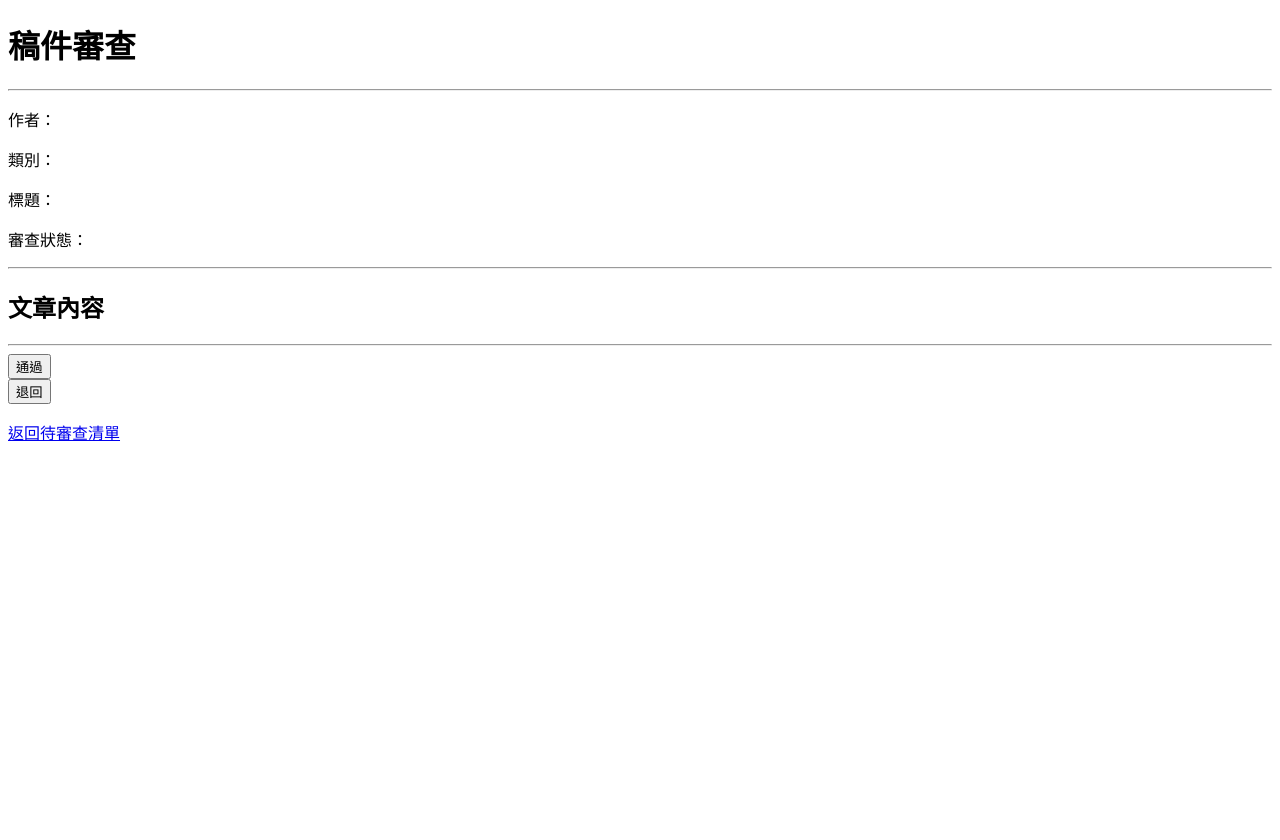
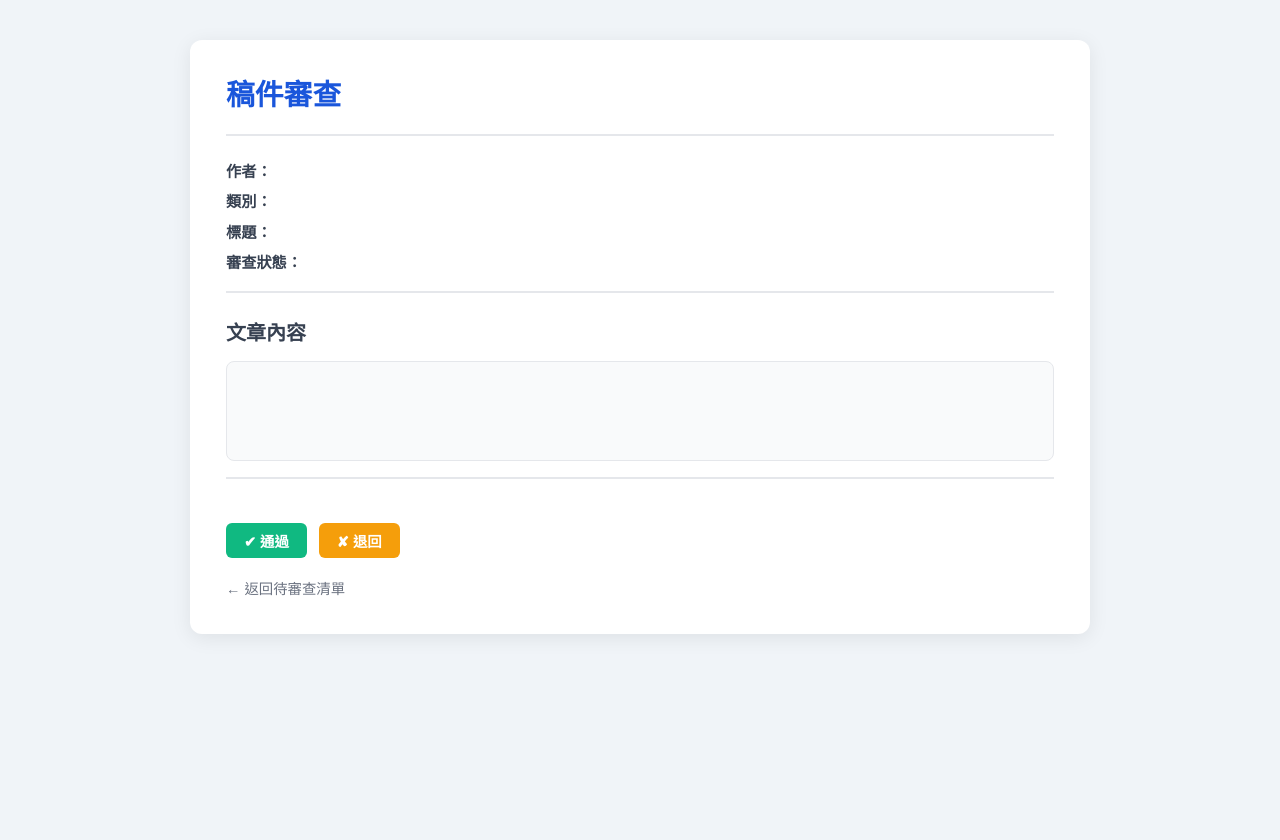
Before and after one commit to anguscow0508/submission_system, a FastAPI app: page /editor/review/1 in a window 1280 px wide. Before the commit the page ends 441 px from the top, so only its background shows below. Run offline with FastAPI, Linux system fonts and the light colour scheme.

Commit message:
加入css

```diff
--- a/main.py
+++ b/main.py
@@ -2,9 +2,11 @@
 from fastapi import FastAPI, Request, Form
 from fastapi.templating import Jinja2Templates
 from fastapi.responses import RedirectResponse
+from fastapi.staticfiles import StaticFiles
 from db import get_connection
 
 app = FastAPI()
+app.mount("/static", StaticFiles(directory="static"), name="static")
 
 templates = Jinja2Templates(directory="templates")
 
--- /dev/null
+++ b/static/css/style.css
@@ -0,0 +1,383 @@
+/* =====================
+   投稿審查系統 - 通用樣式
+   ===================== */
+
+/* Reset & Base */
+*, *::before, *::after {
+    box-sizing: border-box;
+    margin: 0;
+    padding: 0;
+}
+
+body {
+    font-family: "Microsoft JhengHei", "PingFang TC", "Noto Sans TC", sans-serif;
+    background-color: #f0f4f8;
+    color: #333;
+    line-height: 1.6;
+    min-height: 100vh;
+}
+
+/* Container */
+.container {
+    max-width: 900px;
+    margin: 40px auto;
+    padding: 32px 36px;
+    background-color: #fff;
+    border-radius: 12px;
+    box-shadow: 0 4px 20px rgba(0, 0, 0, 0.08);
+}
+
+/* Headings */
+h1 {
+    font-size: 1.8rem;
+    color: #1a56db;
+    margin-bottom: 8px;
+}
+
+h2 {
+    font-size: 1.25rem;
+    color: #374151;
+    margin: 24px 0 12px;
+}
+
+/* Divider */
+hr {
+    border: none;
+    border-top: 2px solid #e5e7eb;
+    margin: 16px 0 24px;
+}
+
+/* Links */
+a {
+    color: #1a56db;
+    text-decoration: none;
+    font-weight: 500;
+    transition: color 0.2s;
+}
+
+a:hover {
+    color: #1e40af;
+    text-decoration: underline;
+}
+
+/* Nav links (返回首頁 / 返回投稿清單) */
+.back-link {
+    display: inline-block;
+    margin-top: 20px;
+    color: #6b7280;
+    font-size: 0.9rem;
+}
+
+.back-link:hover {
+    color: #374151;
+}
+
+/* =====================
+   Tables
+   ===================== */
+table {
+    width: 100%;
+    border-collapse: collapse;
+    margin-top: 8px;
+    font-size: 0.95rem;
+}
+
+thead th, table tr:first-child th {
+    background-color: #1a56db;
+    color: #fff;
+    padding: 12px 16px;
+    text-align: left;
+    font-weight: 600;
+    letter-spacing: 0.03em;
+}
+
+tbody tr, table tr:not(:first-child) {
+    border-bottom: 1px solid #e5e7eb;
+    transition: background-color 0.15s;
+}
+
+tbody tr:hover, table tr:not(:first-child):hover {
+    background-color: #f0f4f8;
+}
+
+td {
+    padding: 11px 16px;
+    vertical-align: middle;
+}
+
+/* Status badges */
+td.status-badge, .status {
+    font-weight: 600;
+}
+
+/* =====================
+   Buttons
+   ===================== */
+button, .btn {
+    display: inline-block;
+    padding: 7px 18px;
+    border: none;
+    border-radius: 6px;
+    font-size: 0.9rem;
+    font-family: inherit;
+    cursor: pointer;
+    font-weight: 600;
+    transition: background-color 0.2s, transform 0.1s;
+}
+
+button:active, .btn:active {
+    transform: scale(0.97);
+}
+
+/* Primary – 儲存、送出 */
+button[type="submit"],
+.btn-primary {
+    background-color: #1a56db;
+    color: #fff;
+}
+
+button[type="submit"]:hover,
+.btn-primary:hover {
+    background-color: #1e40af;
+}
+
+/* Danger – 刪除 */
+form[action*="delete"] button,
+.btn-danger {
+    background-color: #ef4444;
+    color: #fff;
+}
+
+form[action*="delete"] button:hover,
+.btn-danger:hover {
+    background-color: #dc2626;
+}
+
+/* Success – 通過 */
+form[action*="approve"] button,
+.btn-success {
+    background-color: #10b981;
+    color: #fff;
+}
+
+form[action*="approve"] button:hover,
+.btn-success:hover {
+    background-color: #059669;
+}
+
+/* Warning – 退回 */
+form[action*="reject"] button,
+.btn-warning {
+    background-color: #f59e0b;
+    color: #fff;
+}
+
+form[action*="reject"] button:hover,
+.btn-warning:hover {
+    background-color: #d97706;
+}
+
+/* Inline forms (操作欄位裡的 form) */
+.action-cell {
+    display: flex;
+    align-items: center;
+    gap: 8px;
+    flex-wrap: wrap;
+}
+
+.action-cell form {
+    margin: 0;
+}
+
+/* =====================
+   Forms
+   ===================== */
+form {
+    margin-top: 4px;
+}
+
+.form-group {
+    margin-bottom: 20px;
+}
+
+label, .form-label {
+    display: block;
+    font-weight: 600;
+    margin-bottom: 6px;
+    color: #374151;
+}
+
+input[type="text"],
+textarea,
+select {
+    width: 100%;
+    padding: 9px 12px;
+    border: 1.5px solid #d1d5db;
+    border-radius: 7px;
+    font-size: 0.95rem;
+    font-family: inherit;
+    color: #111827;
+    background-color: #fafafa;
+    transition: border-color 0.2s, box-shadow 0.2s;
+    outline: none;
+}
+
+input[type="text"]:focus,
+textarea:focus,
+select:focus {
+    border-color: #1a56db;
+    box-shadow: 0 0 0 3px rgba(26, 86, 219, 0.15);
+    background-color: #fff;
+}
+
+textarea {
+    resize: vertical;
+    min-height: 160px;
+}
+
+/* Submit button at bottom of forms */
+form > button[type="submit"]:last-child,
+.form-actions {
+    margin-top: 20px;
+}
+
+/* =====================
+   Article content view
+   ===================== */
+.article-meta p {
+    margin-bottom: 6px;
+    font-size: 0.95rem;
+}
+
+.article-meta p strong {
+    color: #374151;
+    min-width: 70px;
+    display: inline-block;
+}
+
+.article-content {
+    background-color: #f9fafb;
+    border: 1px solid #e5e7eb;
+    border-radius: 8px;
+    padding: 20px 24px;
+    white-space: pre-wrap;
+    font-size: 0.97rem;
+    line-height: 1.8;
+    color: #1f2937;
+    min-height: 100px;
+}
+
+/* Review action buttons row */
+.review-actions {
+    display: flex;
+    gap: 12px;
+    margin-top: 16px;
+    flex-wrap: wrap;
+}
+
+.review-actions form {
+    margin: 0;
+}
+
+/* =====================
+   Index page cards
+   ===================== */
+.card-links {
+    display: flex;
+    gap: 20px;
+    margin-top: 20px;
+    flex-wrap: wrap;
+}
+
+.card-link {
+    flex: 1;
+    min-width: 180px;
+    display: flex;
+    flex-direction: column;
+    align-items: center;
+    gap: 14px;
+    padding: 28px 24px 20px;
+    background: #fff;
+    color: #1a56db !important;
+    border: 2px solid #e5e7eb;
+    border-radius: 14px;
+    text-align: center;
+    font-size: 1.05rem;
+    font-weight: 700;
+    text-decoration: none !important;
+    box-shadow: 0 4px 14px rgba(0, 0, 0, 0.07);
+    transition: transform 0.18s, box-shadow 0.18s, border-color 0.18s;
+}
+
+.card-link:hover {
+    transform: translateY(-4px);
+    box-shadow: 0 10px 28px rgba(26, 86, 219, 0.18);
+    border-color: #1a56db;
+    text-decoration: none !important;
+}
+
+.card-icon {
+    width: 110px;
+    height: 110px;
+    object-fit: contain;
+    border-radius: 8px;
+}
+
+/* Page header with icon */
+.page-header {
+    display: flex;
+    align-items: center;
+    gap: 16px;
+    margin-bottom: 8px;
+}
+
+.page-header h1 {
+    margin-bottom: 0;
+}
+
+.page-icon {
+    width: 60px;
+    height: 60px;
+    object-fit: contain;
+    flex-shrink: 0;
+}
+
+/* New article link (作者頁頂端) */
+.new-link {
+    display: inline-block;
+    margin-bottom: 16px;
+    padding: 8px 20px;
+    background-color: #1a56db;
+    color: #fff;
+    border-radius: 7px;
+    font-weight: 600;
+    font-size: 0.95rem;
+    text-decoration: none;
+    transition: background-color 0.2s;
+}
+
+.new-link:hover {
+    background-color: #1e40af;
+    text-decoration: none;
+    color: #fff;
+}
+
+/* =====================
+   Responsive
+   ===================== */
+@media (max-width: 640px) {
+    .container {
+        margin: 16px;
+        padding: 20px 18px;
+    }
+
+    h1 { font-size: 1.4rem; }
+
+    .card-links { flex-direction: column; }
+
+    table { font-size: 0.85rem; }
+
+    td, thead th, table tr:first-child th {
+        padding: 8px 10px;
+    }
+}
--- a/templates/review.html
+++ b/templates/review.html
@@ -3,35 +3,42 @@
 <html lang="zh-Hant">
 <head>
     <meta charset="UTF-8">
+    <meta name="viewport" content="width=device-width, initial-scale=1.0">
     <title>稿件審查</title>
+    <link rel="stylesheet" href="/static/css/style.css">
 </head>
 <body>
 
+    <div class="container">
         <h1>稿件審查</h1>
         <hr>
 
-    <p>作者：{{ article.username }}</p>
-    <p>類別：{{ article.category }}</p>
-    <p>標題：{{ article.title }}</p>
-    <p>審查狀態：{{ article.status }}</p>
+        <div class="article-meta">
+            <p><strong>作者：</strong>{{ article.username }}</p>
+            <p><strong>類別：</strong>{{ article.category }}</p>
+            <p><strong>標題：</strong>{{ article.title }}</p>
+            <p><strong>審查狀態：</strong>{{ article.status }}</p>
+        </div>
 
         <hr>
 
         <h2>文章內容</h2>
-
-    <div style="white-space: pre-wrap;">{{ article.content }}</div>
+        <div class="article-content">{{ article.content }}</div>
 
         <hr>
 
+        <div class="review-actions">
             <form action="/editor/approve/{{ article.id }}" method="post">
-        <button type="submit">通過</button>
+                <button type="submit">✔ 通過</button>
             </form>
 
             <form action="/editor/reject/{{ article.id }}" method="post">
-        <button type="submit">退回</button>
+                <button type="submit">✘ 退回</button>
             </form>
+        </div>
 
-    <p><a href="/editor">返回待審查清單</a></p>
+        <p><a href="/editor" class="back-link">← 返回待審查清單</a></p>
+    </div>
 
 </body>
 </html>
```
Also changed, not shown: templates/article_edit.html (+18 -12 lines), templates/article_form.html (+22 -20 lines), templates/author.html (+16 -9 lines), templates/editor.html (+13 -3 lines), templates/index.html (+18 -11 lines), static/images/notebook.png (added), static/images/pencil.jpg (added). Lines whose indentation alone changed are shown as unchanged.
